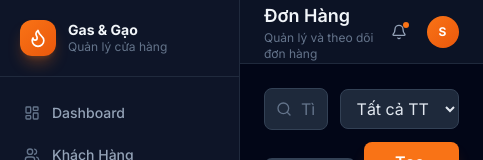
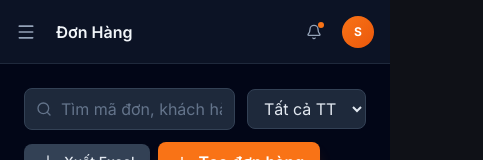
Before and after one commit to dinhvanmkt-ai/gas-gao, a Next.js app: page /orders in a window 390 px wide. Shown: the top 160 px of the page, 483 px wide, since content can reach past the window. Built offline with nearby package versions, Linux system fonts and the light colour scheme; no server answers; the database is empty; sample sign-in values are in the browser's storage.

Commit message:
Feat: implement responsive mobile sidebar and header with hamburger menu

```diff
--- a/prisma/seed.ts
+++ b/prisma/seed.ts
@@ -1,3 +1,4 @@
+import 'dotenv/config'
 import { PrismaClient } from '@prisma/client'
 import bcrypt from 'bcryptjs'
 
--- a/src/app/(app)/layout.tsx
+++ b/src/app/(app)/layout.tsx
@@ -2,17 +2,21 @@ import { getServerSession } from 'next-auth'
 import { authOptions } from '@/lib/auth'
 import { redirect } from 'next/navigation'
 import Sidebar from '@/components/Sidebar'
+
+import { SidebarProvider } from '@/components/SidebarProvider'
 
 export default async function AppLayout({ children }: { children: React.ReactNode }) {
   const session = await getServerSession(authOptions)
   if (!session) redirect('/login')
 
   return (
-    <div className="flex min-h-screen">
-      <Sidebar />
-      <div className="flex-1 flex flex-col ml-60 min-h-screen bg-slate-950">
-        {children}
+    <SidebarProvider>
+      <div className="flex min-h-screen relative overflow-hidden bg-slate-950">
+        <Sidebar />
+        <div className="flex-1 flex flex-col w-full md:ml-60 min-h-screen transition-all duration-300">
+          {children}
+        </div>
       </div>
-    </div>
+    </SidebarProvider>
   )
 }
--- a/src/components/Header.tsx
+++ b/src/components/Header.tsx
@@ -1,7 +1,8 @@
 'use client'
 
 import { useSession } from 'next-auth/react'
-import { Bell, Search } from 'lucide-react'
+import { Bell, Search, Menu } from 'lucide-react'
+import { useSidebar } from '@/components/SidebarProvider'
 
 interface HeaderProps {
   title: string
@@ -10,12 +11,21 @@ interface HeaderProps {
 
 export default function Header({ title, subtitle }: HeaderProps) {
   const { data: session } = useSession()
+  const { setIsOpen } = useSidebar()
 
   return (
-    <header className="sticky top-0 z-30 flex items-center justify-between h-16 px-6 bg-slate-900/80 backdrop-blur-xl border-b border-slate-700/50">
-      <div>
-        <h1 className="text-lg font-semibold text-slate-100">{title}</h1>
-        {subtitle && <p className="text-xs text-slate-500">{subtitle}</p>}
+    <header className="sticky top-0 z-30 flex items-center justify-between h-16 px-4 md:px-6 bg-slate-900/80 backdrop-blur-xl border-b border-slate-700/50 gap-4">
+      <div className="flex items-center gap-3">
+        <button
+          onClick={() => setIsOpen(true)}
+          className="p-2 -ml-2 text-slate-400 hover:text-slate-200 hover:bg-slate-800/60 rounded-lg md:hidden transition-colors"
+        >
+          <Menu className="w-5 h-5" />
+        </button>
+        <div>
+          <h1 className="text-base md:text-lg font-semibold text-slate-100 line-clamp-1">{title}</h1>
+          {subtitle && <p className="text-xs text-slate-500 hidden sm:block">{subtitle}</p>}
+        </div>
       </div>
 
       <div className="flex items-center gap-3">
--- a/src/components/Sidebar.tsx
+++ b/src/components/Sidebar.tsx
@@ -14,8 +14,11 @@ import {
   Flame,
   ChevronRight,
   UserCog,
+  X,
 } from 'lucide-react'
 import { cn } from '@/lib/utils'
+import { useSidebar } from '@/components/SidebarProvider'
+import { useEffect } from 'react'
 
 const navItems = [
   { href: '/dashboard', label: 'Dashboard', icon: LayoutDashboard },
@@ -28,11 +31,30 @@ const navItems = [
 
 export default function Sidebar() {
   const pathname = usePathname()
+  const { isOpen, setIsOpen } = useSidebar()
+
+  // Close sidebar on route change on mobile
+  useEffect(() => {
+    setIsOpen(false)
+  }, [pathname, setIsOpen])
 
   return (
-    <aside className="fixed left-0 top-0 h-screen w-60 bg-slate-900/95 border-r border-slate-700/50 backdrop-blur-xl z-40 flex flex-col">
+    <>
+      {/* Mobile Backdrop */}
+      {isOpen && (
+        <div
+          className="fixed inset-0 bg-slate-950/80 backdrop-blur-sm z-40 md:hidden transition-opacity duration-300"
+          onClick={() => setIsOpen(false)}
+        />
+      )}
+
+      <aside className={cn(
+        "fixed left-0 top-0 h-screen w-60 bg-slate-900/95 border-r border-slate-700/50 backdrop-blur-xl flex flex-col transition-transform duration-300 z-50",
+        isOpen ? "translate-x-0" : "-translate-x-full md:translate-x-0"
+      )}>
         {/* Logo */}
-      <div className="flex items-center gap-3 px-5 py-5 border-b border-slate-700/50">
+      <div className="flex items-center justify-between px-5 py-5 border-b border-slate-700/50">
+        <div className="flex items-center gap-3">
           <div className="w-9 h-9 bg-gradient-to-br from-orange-500 to-orange-600 rounded-xl flex items-center justify-center shadow-lg shadow-orange-500/30">
             <Flame className="w-5 h-5 text-white" />
           </div>
@@ -40,6 +62,13 @@ export default function Sidebar() {
             <p className="font-bold text-slate-100 text-sm leading-tight">Gas & Gạo</p>
             <p className="text-xs text-slate-500">Quản lý cửa hàng</p>
           </div>
+        </div>
+        <button
+          onClick={() => setIsOpen(false)}
+          className="md:hidden p-1.5 text-slate-400 hover:text-slate-200 hover:bg-slate-800 rounded-lg transition-colors"
+        >
+          <X className="w-5 h-5" />
+        </button>
       </div>
 
       {/* Navigation */}
@@ -91,5 +120,6 @@ export default function Sidebar() {
         </button>
       </div>
       </aside>
+    </>
   )
 }
--- /dev/null
+++ b/src/components/SidebarProvider.tsx
@@ -0,0 +1,40 @@
+'use client'
+
+import React, { createContext, useContext, useState, useEffect } from 'react'
+
+interface SidebarContextType {
+  isOpen: boolean
+  setIsOpen: (value: boolean) => void
+}
+
+const SidebarContext = createContext<SidebarContextType | undefined>(undefined)
+
+export function SidebarProvider({ children }: { children: React.ReactNode }) {
+  const [isOpen, setIsOpen] = useState(false)
+
+  // Prevent scrolling on body when mobile sidebar is open
+  useEffect(() => {
+    if (isOpen) {
+      document.body.style.overflow = 'hidden'
+    } else {
+      document.body.style.overflow = 'unset'
+    }
+    return () => {
+      document.body.style.overflow = 'unset'
+    }
+  }, [isOpen])
+
+  return (
+    <SidebarContext.Provider value={{ isOpen, setIsOpen }}>
+      {children}
+    </SidebarContext.Provider>
+  )
+}
+
+export function useSidebar() {
+  const context = useContext(SidebarContext)
+  if (context === undefined) {
+    throw new Error('useSidebar must be used within a SidebarProvider')
+  }
+  return context
+}
```
Lines whose indentation alone changed are shown as unchanged.
